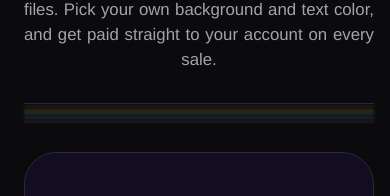
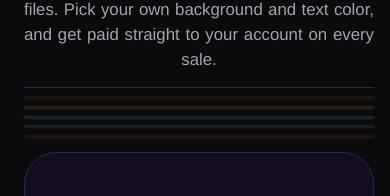
Before and after one commit to nimamixku/abracadabra-site, a Next.js app: page / in a window 390 px wide. Shown: the part 586-782 px from the top of the page. Built offline with nearby package versions, Linux system fonts and the light colour scheme.

Commit message:
Spread divider lines across the gap, tiny margin at each end

```diff
--- a/app/globals.css
+++ b/app/globals.css
@@ -1526,13 +1526,16 @@ textarea {
     flex-direction: column;
     justify-content: space-evenly;
     width: 100%;
-    height: 1.5rem;
-    /* Generous, symmetric black margin on both sides -- this is the
-       single source of truth for the gap above (against the copy) and
-       below (against the try-it box). Both .marketing-sub's own
-       margin-bottom and .marketing-hero-demo's margin-top are zero, so
-       nothing else can throw this off-center again. */
-    margin: 1.75rem 0;
+    /* Same 5rem total footprint as before (0.375 + 4.25 + 0.375), just
+       redistributed -- the six lines now spread themselves evenly
+       across nearly the whole gap between the copy and the try-it box,
+       with only a tiny, equal sliver of black margin left right against
+       the copy above and the box below, instead of a big margin around
+       a tight cluster. Both .marketing-sub's own margin-bottom and
+       .marketing-hero-demo's margin-top are still zero, so nothing else
+       can throw this off-center. */
+    height: 4.25rem;
+    margin: 0.375rem 0;
   }
   /* Color never shifts -- each line keeps its own true color (set
      inline in app/page.js) and only breathes in brightness/blur.
```
